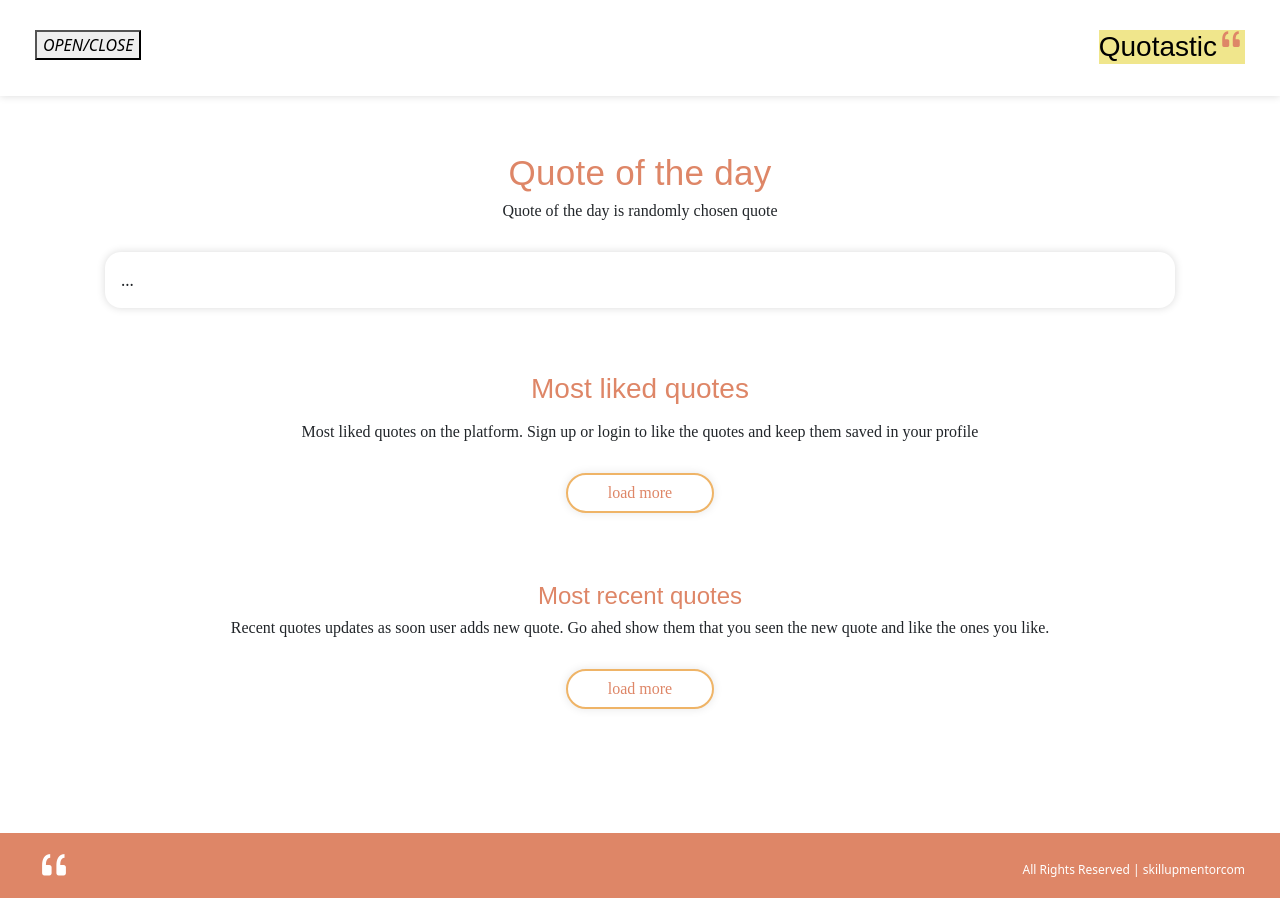
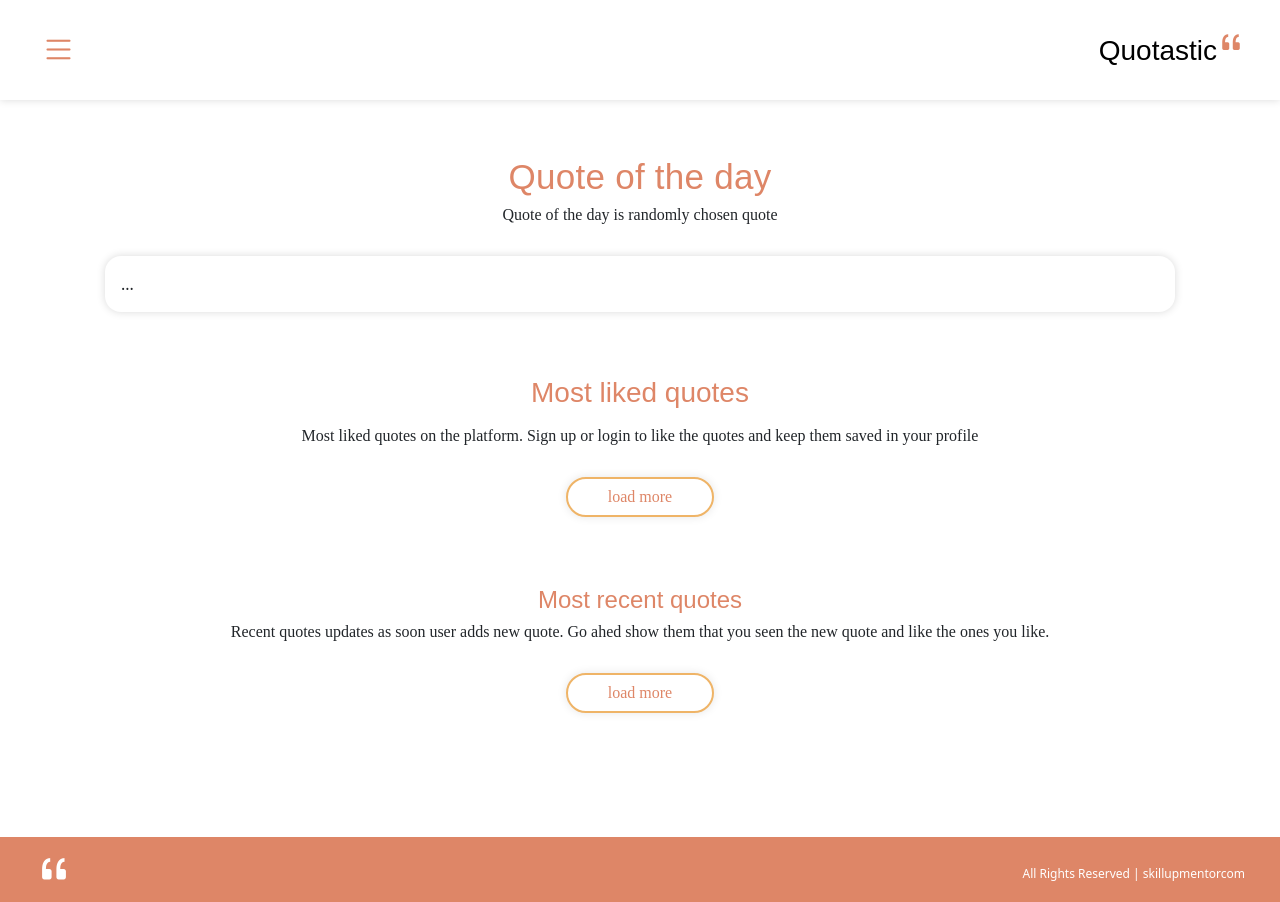
Before and after one commit to hktari/skillup-01-quotes-frontend, a React (Create React App) app: page / in a window 1280 px wide. Built offline with nearby package versions, Linux system fonts and the light colour scheme; data requests are answered from the project's data file.

Commit message:
style toggle button

```diff
--- a/src/components/Header.tsx
+++ b/src/components/Header.tsx
@@ -17,18 +17,16 @@ const Header = (props: HeaderProps) => {
     return (
         <>
             <header>
-                <nav>
-                    <div>
-                        <a href="#" className='title-brand' ><h3>Quotastic<i className="bi bi-quote"></i></h3>
-                        </a>
-                        <button type="button"
-                            onClick={() => toggleSideMenu()}
-                            data-bs-toggle="collapse" data-bs-target="#navbarSupportedContent"
-                            aria-controls="navbarSupportedContent" aria-expanded="false" aria-label="Toggle navigation">
-                            <i>OPEN/CLOSE</i>
-                        </button>
-                    </div>
-                </nav>
+                <div className="btn-wrapper">
+                    <button type="button"
+                        className='btn-toggle'
+                        onClick={() => toggleSideMenu()}>
+                        <i className="bi bi-list"></i>
+                    </button>
+                </div>
+                <a href="/#" className='title-brand' >
+                    <h3>Quotastic<i className="bi bi-quote"></i></h3>
+                </a>
             </header>
             <nav id='side-menu' className={sideMenuOpen ? 'open' : ''}>
                 <div className="header">
--- a/src/scss/common.scss
+++ b/src/scss/common.scss
@@ -28,6 +28,13 @@ $btn-padding-horizontal: 16px;
   width: calc(148px);
   height: 40px;
   padding: 0px;
+}
+
+.btn-toggle {
+  background-color: white;
+  color: $primary-color;
+  border: 0;
+  font-size: 35px;
 }
 
 /* -------------------------------------------------------------------------- */
--- a/src/scss/index.scss
+++ b/src/scss/index.scss
@@ -37,23 +37,31 @@ footer,
 /* -------------------------------------------------------------------------- */
 
 header {
-  height: 96px;
+  height: 100px;
   background-color: orange;
-  padding: 30px 35px;
+  padding: 0px 35px;
   background: #FFFFFF;
+  display: flex;
+  flex-direction: row;
+  align-items: center;
 
   /* Shadow Primary */
   box-shadow: 0px 0px 8px rgba(0, 0, 0, 0.15);
 
-  h3 {
-    margin-bottom: 0;
+  .btn-wrapper{
+    flex-grow: 1;
   }
 
   .title-brand {
     float: right;
-    background-color: khaki;
     color: black;
     text-decoration: none;
+
+    h3 {
+      margin-bottom: 0;
+      line-height: 55px;
+    }
+
 
     i {
       color: $primary-color;
@@ -82,10 +90,6 @@ header {
   padding: 27px 35px;
 
   .btn-toggle {
-    background-color: white;
-    color: $primary-color;
-    border: 0;
-    font-size: 35px;
     position: relative;
     left: -10px;
   }
```
